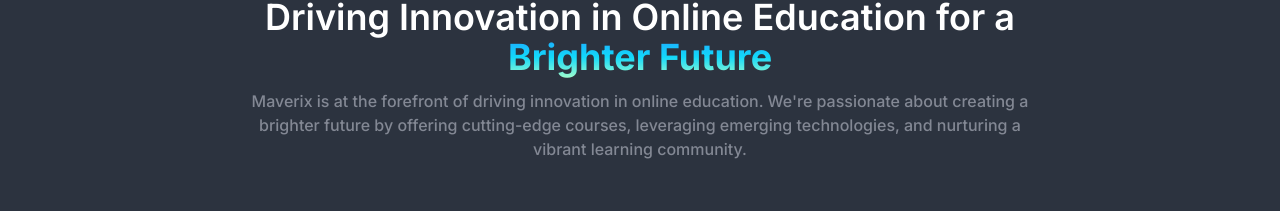
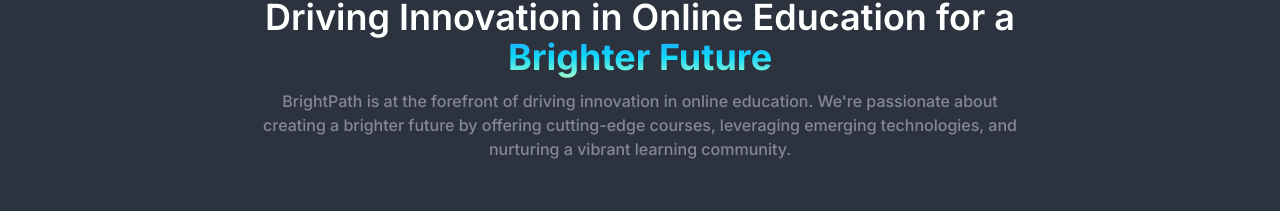
Before and after one commit to DNXEMPIRE-1/edtechPlatform, a React (Create React App) app: page /about in a window 1280 px wide. Shown: the part 139-350 px from the top of the page. Built offline with nearby package versions, Linux system fonts and the light colour scheme; no server answers; a web font is replaced by a local one.

Commit message:
Update About.jsx

```diff
--- a/src/pages/About.jsx
+++ b/src/pages/About.jsx
@@ -21,7 +21,7 @@
             Driving Innovation in Online Education for a
             <HighlightText text={"Brighter Future"} />
             <p className="mx-auto mt-3 text-center text-base font-medium text-richblack-300 lg:w-[95%]">
-            Maverix is at the forefront of driving innovation in online
+            BrightPath is at the forefront of driving innovation in online
               education. We're passionate about creating a brighter future by
               offering cutting-edge courses, leveraging emerging technologies,
               and nurturing a vibrant learning community.
```
